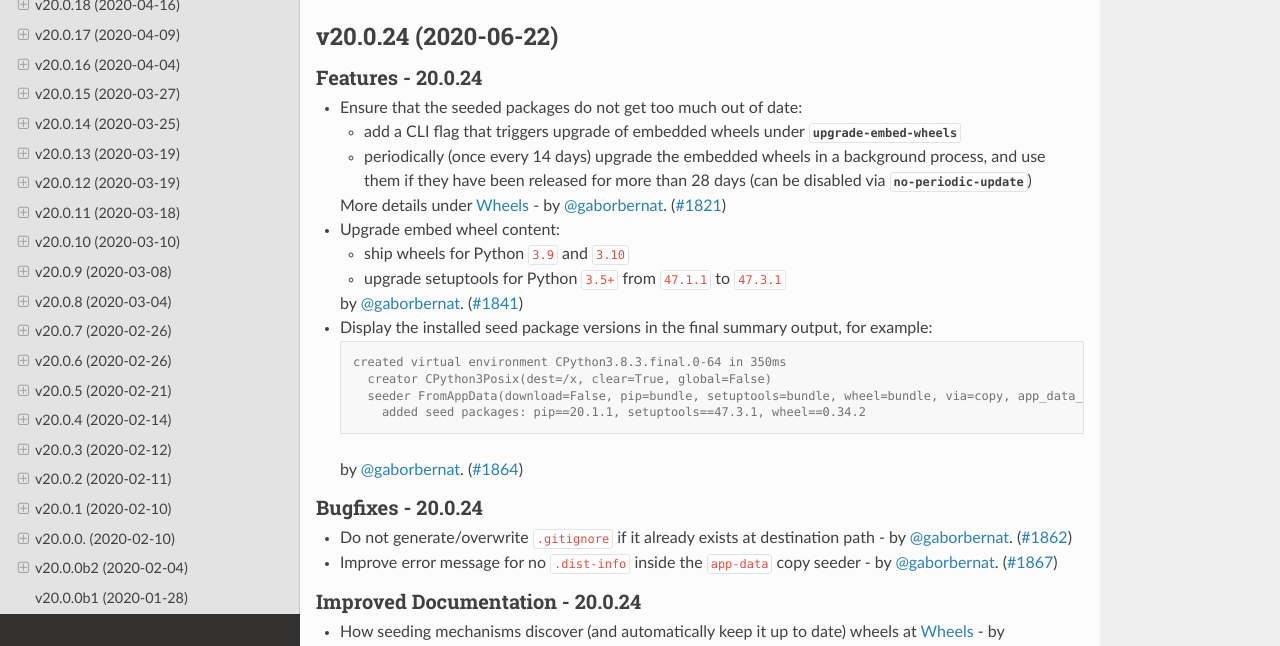
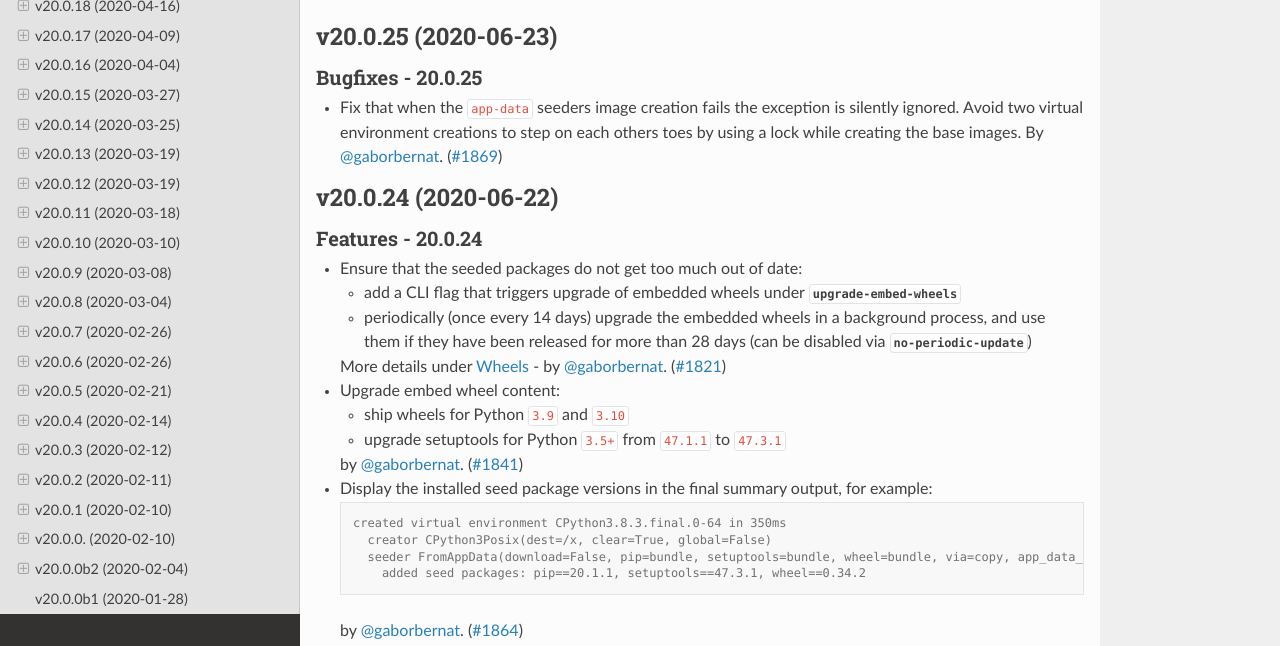
Before and after one commit to pypa/virtualenv, a Sphinx documentation site: the page built from docs/changelog.rst, in a window 1280 px wide and 900 px high, cut to the strip 254-900 px from the top of the window. Built offline with Sphinx 7.4.7 and the Read the Docs theme 2.0.0, drawn with Linux system fonts in a browser that asks for light colours; pages that are not in the unit, such as notebooks, are missing from menus; the version number could not be read and is left out; some of the changed text lies outside the part shown.

Commit message:
release 20.0.25

```diff
--- a/docs/changelog.rst
+++ b/docs/changelog.rst
@@ -4,6 +4,14 @@ Release History
 .. include:: _draft.rst
 
 .. towncrier release notes start
+
+v20.0.25 (2020-06-23)
+---------------------
+
+Bugfixes - 20.0.25
+~~~~~~~~~~~~~~~~~~
+- Fix that when the ``app-data`` seeders image creation fails the exception is silently ignored. Avoid two virtual environment creations to step on each others toes by using a lock while creating the base images. By :user:`gaborbernat`. (`#1869 <https://github.com/pypa/virtualenv/issues/1869>`_)
+
 
 v20.0.24 (2020-06-22)
 ---------------------
--- a/docs/changelog/1869.bugfix.rst
+++ /dev/null
@@ -1 +0,0 @@
-Fix that when the ``app-data`` seeders image creation fails the exception is silently ignored. Avoid two virtual environment creations to step on each others toes by using a lock while creating the base images. By :user:`gaborbernat`.
```
